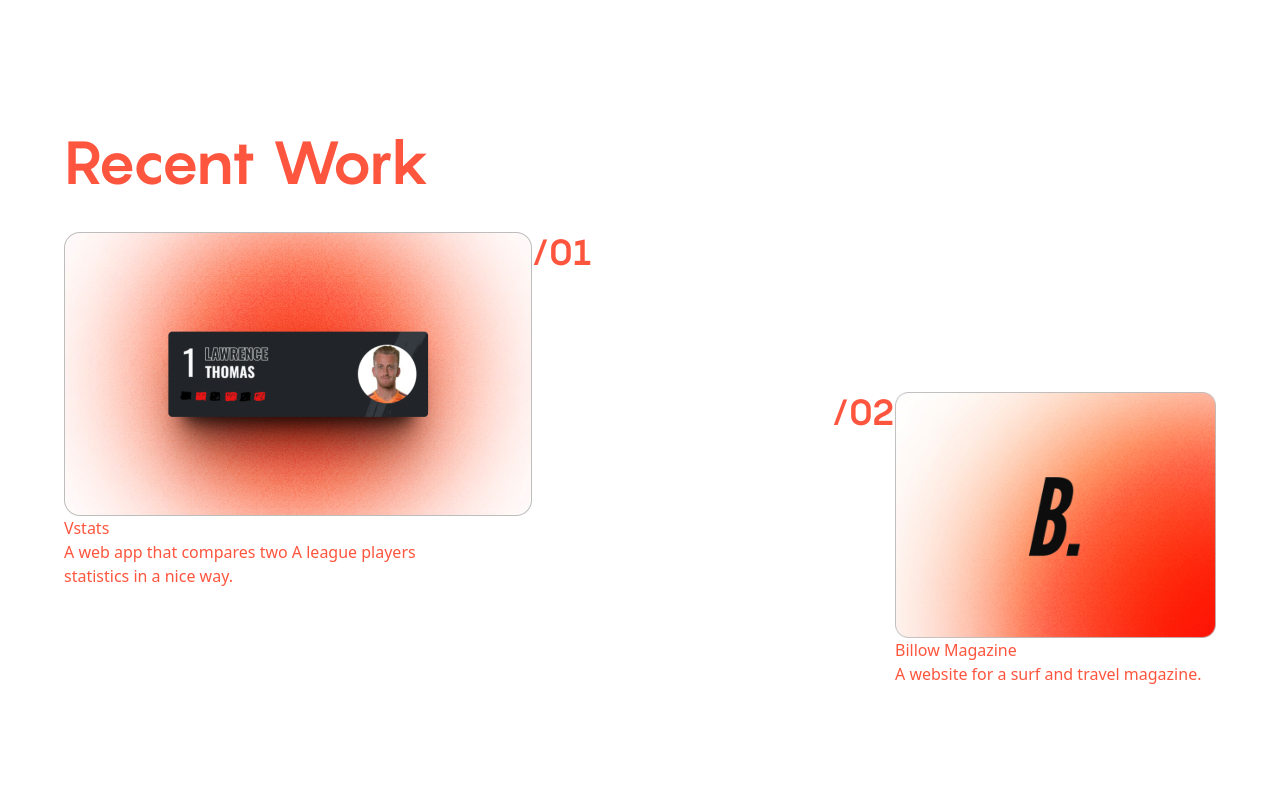
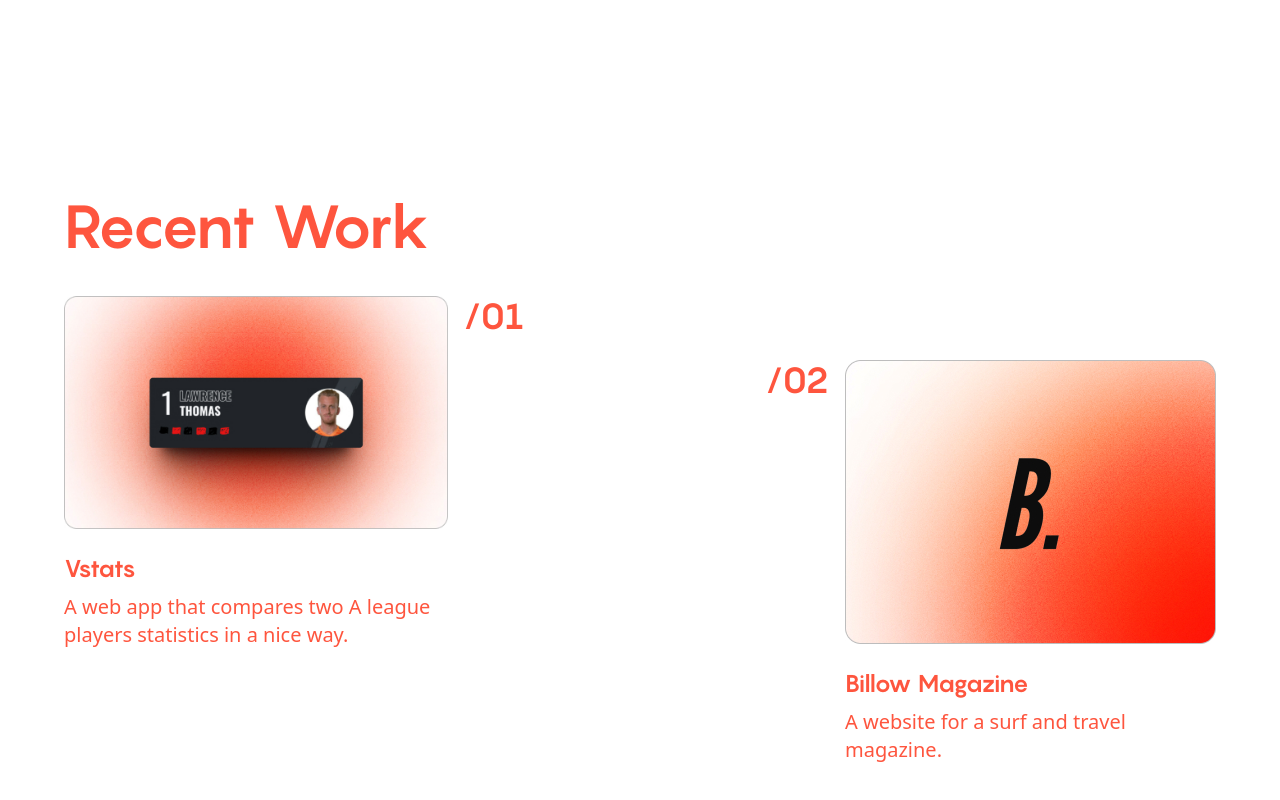
Before and after one commit to isaacrossi/personal, a React (Vite) app: page / in a window 1280 px wide. Shown: the part 784-1584 px from the top of the page. Built offline with nearby package versions, Linux system fonts and the light colour scheme.

Commit message:
adjusted the text size and spacing within the projects component

```diff
--- a/src/components/Hero.jsx
+++ b/src/components/Hero.jsx
@@ -4,7 +4,7 @@ const Hero = () => (
       <h1 className="col-span-8 text-9xl font-heading leading-[8.75rem]">
         Frontend Dev.
       </h1>
-      <h3 className="col-span-6 col-start-7 text-4xl font-body">
+      <h3 className="col-span-6 col-start-7 text-4xl font-body mt-16">
         I’m Isaac, a frontend developer based in Sydney, AU who is currently
         looking for an entry-level role. I am passionate about building projects
         that look good and scale well.
--- a/src/components/Projects.jsx
+++ b/src/components/Projects.jsx
@@ -9,24 +9,26 @@ const Projects = () => (
       </h2>
     </div>
     <div className="grid grid-cols-12 mx-16 text-primary">
-      <div className="col-span-6">
+      <div className="col-span-4">
         <div className="flex">
           <img src={vstats} />
-          <span className="text-4xl font-heading">/01</span>
+          <span className="ml-4 text-4xl font-heading">/01</span>
         </div>
-        <h4>Vstats</h4>
-        <p className="w-96">
+        <h4 className="text-2xl font-heading mt-6">Vstats</h4>
+        <p className="w-96 text-xl mt-2">
           A web app that compares two A league players statistics in a nice way.
         </p>
       </div>
 
-      <div className="col-span-5 col-start-9 mt-40">
-        <div className="flex justify-between">
-          <span className="text-4xl font-heading">/02</span>
+      <div className="col-span-5 col-end-13 mt-16">
+        <div className="flex justify-end">
+          <span className="mr-4 text-4xl font-heading">/02</span>
           <div>
             <img src={billow} />
-            <h4>Billow Magazine</h4>
-            <p className="w-80">A website for a surf and travel magazine.</p>
+            <h4 className="text-2xl font-heading mt-6">Billow Magazine</h4>
+            <p className="text-xl w-80 mt-2">
+              A website for a surf and travel magazine.
+            </p>
           </div>
         </div>
       </div>
```
